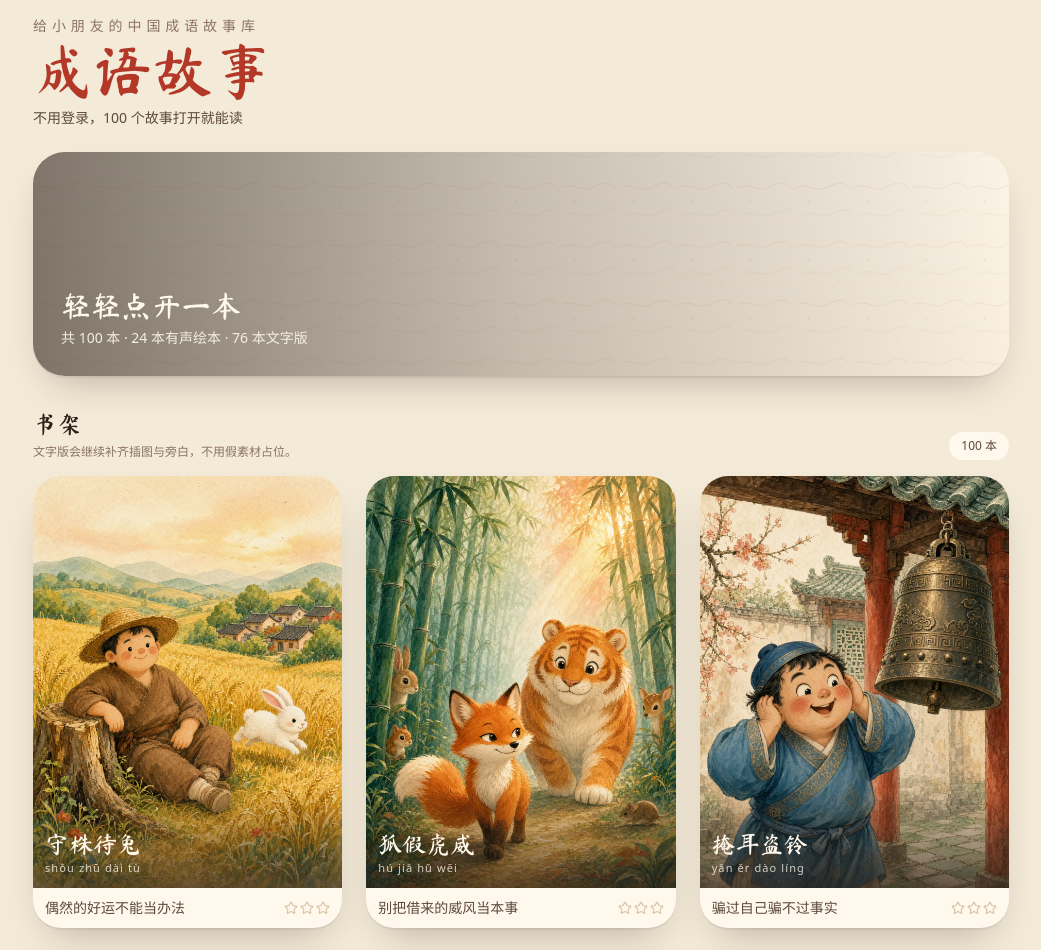
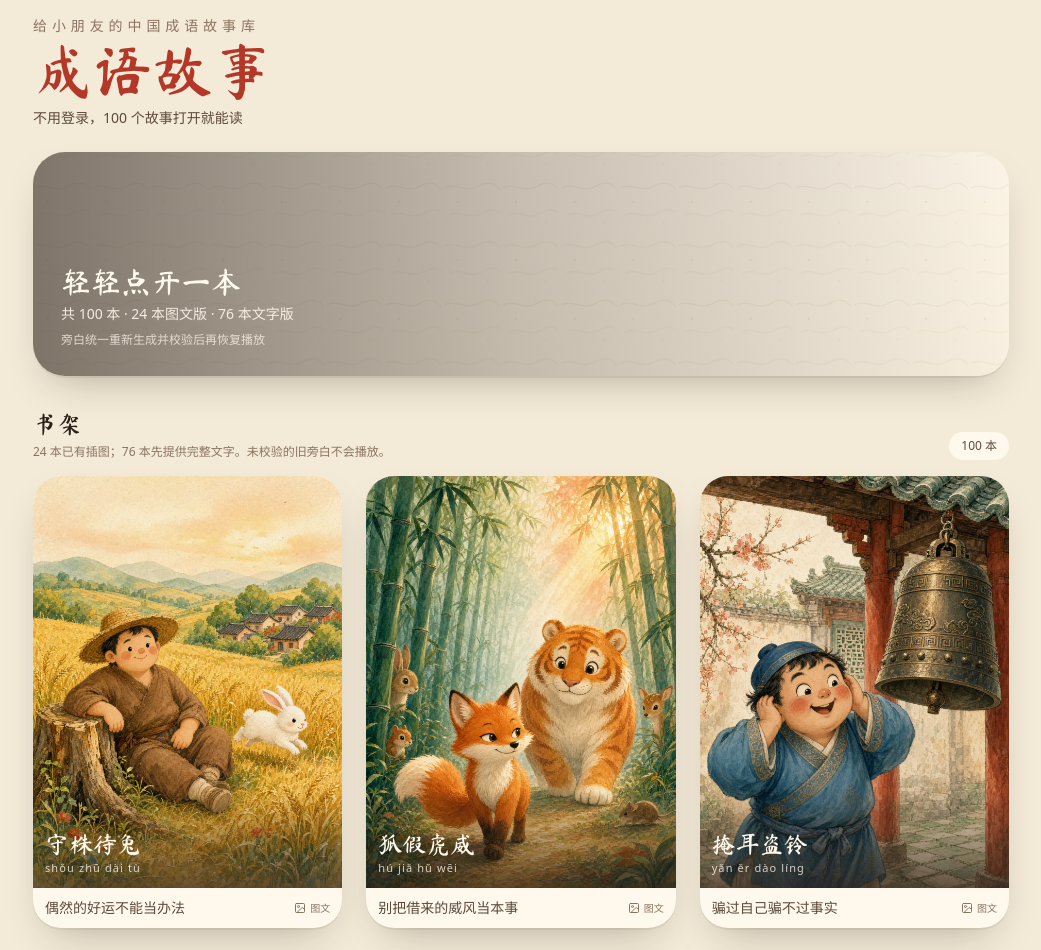
Before and after one commit to kamanager2012/juniper-branch-civic-royal, a React (Vite) app: page / in a window 1280 px wide. Shown: the top 950 px of the page, without its empty margins (119-1160 px from the left). Built offline with nearby package versions, Linux system fonts and the light colour scheme.

Commit message:
Make the 100-story bookshelf truthful while narration is being rebuilt

```diff
--- a/src/routes/index.tsx
+++ b/src/routes/index.tsx
@@ -1,10 +1,9 @@
 import { createFileRoute, Link } from "@tanstack/react-router";
-import { BookOpen, Star } from "lucide-react";
+import { BookOpen, Image } from "lucide-react";
 import { useEffect, useRef, useState } from "react";
 import { Petals } from "@/components/petals";
 import { storyCatalog } from "@/data/story-catalog";
 import type { Story } from "@/data/stories";
-import { allProgress, type StoryProgress } from "@/lib/progress";
 import { cn } from "@/lib/utils";
 
 export const Route = createFileRoute("/")({ component: Home });
@@ -70,14 +69,8 @@ function DeferredCover({ src }: { src: string }) {
 }
 
 function Home() {
-  const [progress, setProgress] = useState<Record<string, StoryProgress>>({});
-  useEffect(() => {
-    setProgress(allProgress());
-  }, []);
-
-  const heard = Object.values(progress).filter((p) => p.heard).length;
-  const mediaCount = storyCatalog.filter((item) => item.kind === "media").length;
-  const textCount = storyCatalog.length - mediaCount;
+  const illustratedCount = storyCatalog.filter((item) => item.kind === "media").length;
+  const textCount = storyCatalog.length - illustratedCount;
 
   return (
     <main className="relative min-h-dvh overflow-hidden">
@@ -100,15 +93,15 @@ function Home() {
           <div className="absolute inset-0 bg-linear-to-r from-ink/60 via-ink/25 to-transparent" />
           <div className="absolute inset-0 flex flex-col justify-end p-5 sm:p-7">
             <p className="font-display text-2xl text-panel sm:text-3xl">轻轻点开一本</p>
-            <p className="mt-1 text-sm text-panel/90">共 {storyCatalog.length} 本 · {mediaCount} 本有声绘本 · {textCount} 本文字版</p>
-            {heard > 0 && <p className="mt-2 text-xs text-panel/75">已经听过 {heard} 本有声故事</p>}
+            <p className="mt-1 text-sm text-panel/90">共 {storyCatalog.length} 本 · {illustratedCount} 本图文版 · {textCount} 本文字版</p>
+            <p className="mt-2 text-xs text-panel/75">旁白统一重新生成并校验后再恢复播放</p>
           </div>
         </section>
 
         <div className="mb-4 flex items-end justify-between gap-4">
           <div>
             <h2 className="font-display text-2xl text-ink">书架</h2>
-            <p className="mt-1 text-xs text-muted">文字版会继续补齐插图与旁白，不用假素材占位。</p>
+            <p className="mt-1 text-xs text-muted">24 本已有插图；76 本先提供完整文字。未校验的旧旁白不会播放。</p>
           </div>
           <span className="shrink-0 rounded-full bg-panel px-3 py-1.5 text-xs text-ink-soft shadow-panel">100 本</span>
         </div>
@@ -116,7 +109,6 @@ function Home() {
         <ul className="grid grid-cols-2 gap-4 sm:grid-cols-3 sm:gap-6">
           {storyCatalog.map((item, i) => {
             const story = item.story;
-            const stars = item.kind === "media" ? (progress[story.id]?.stars ?? 0) : 0;
             const mediaIndex = item.kind === "media" ? i : -1;
             const eager = item.kind === "media" && mediaIndex < EAGER_COVER_COUNT;
 
@@ -173,16 +165,12 @@ function Home() {
                     <div className="flex items-center justify-between gap-2 px-3 py-2.5">
                       <p className="truncate text-sm text-ink-soft">{story.tagline}</p>
                       {item.kind === "media" ? (
-                        <span className="flex gap-0.5" aria-label={`${stars} 颗星`}>
-                          {[0, 1, 2].map((s) => (
-                            <Star
-                              key={s}
-                              className={cn("size-3.5", s < stars ? "fill-star text-star" : "text-line")}
-                            />
-                          ))}
+                        <span className="inline-flex shrink-0 items-center gap-1 text-[10px] text-muted">
+                          <Image className="size-3" aria-hidden="true" />
+                          图文
                         </span>
                       ) : (
-                        <span className="shrink-0 text-[10px] text-muted">待配音</span>
+                        <span className="shrink-0 text-[10px] text-muted">待插图</span>
                       )}
                     </div>
                   </article>
```
